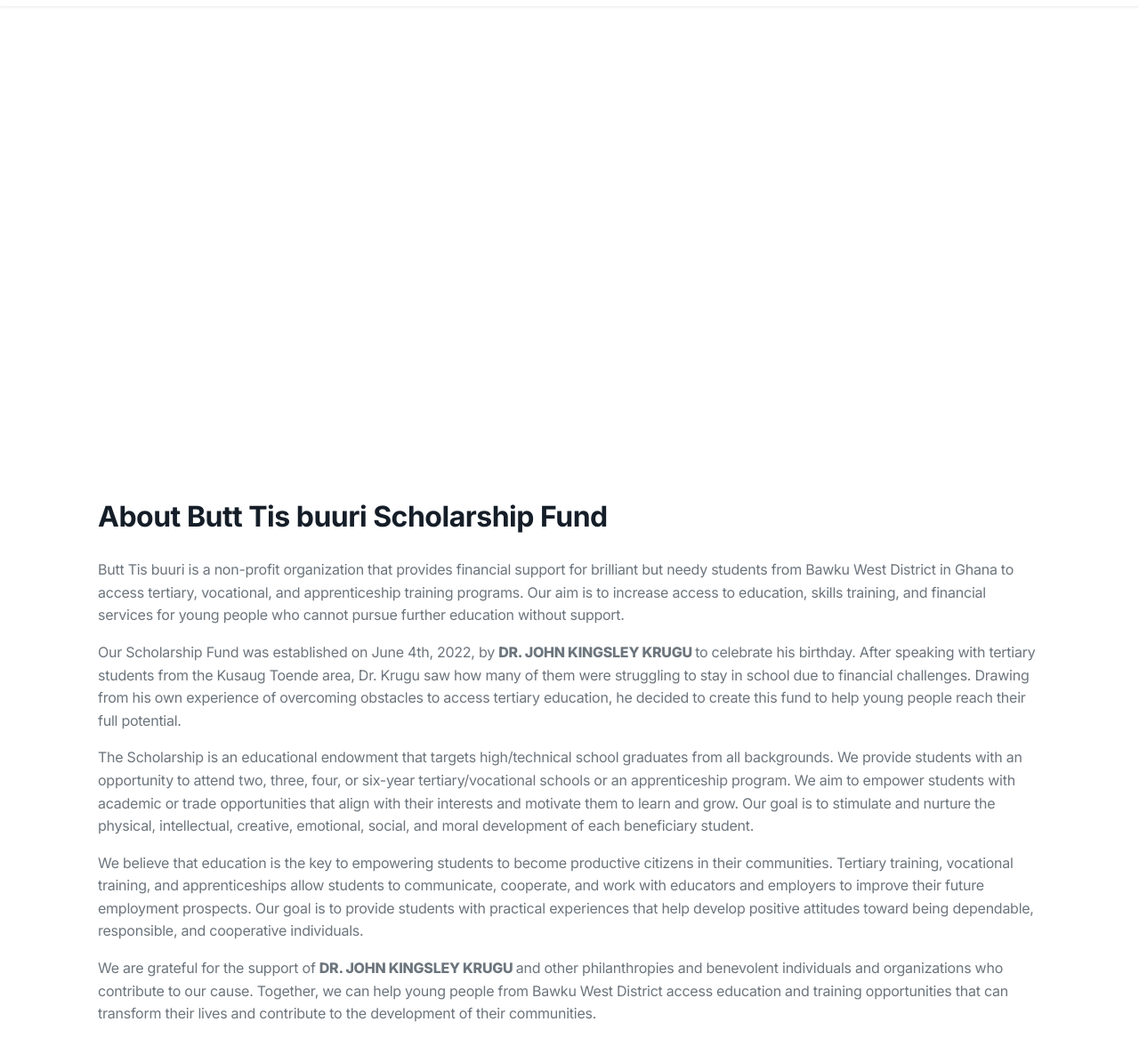
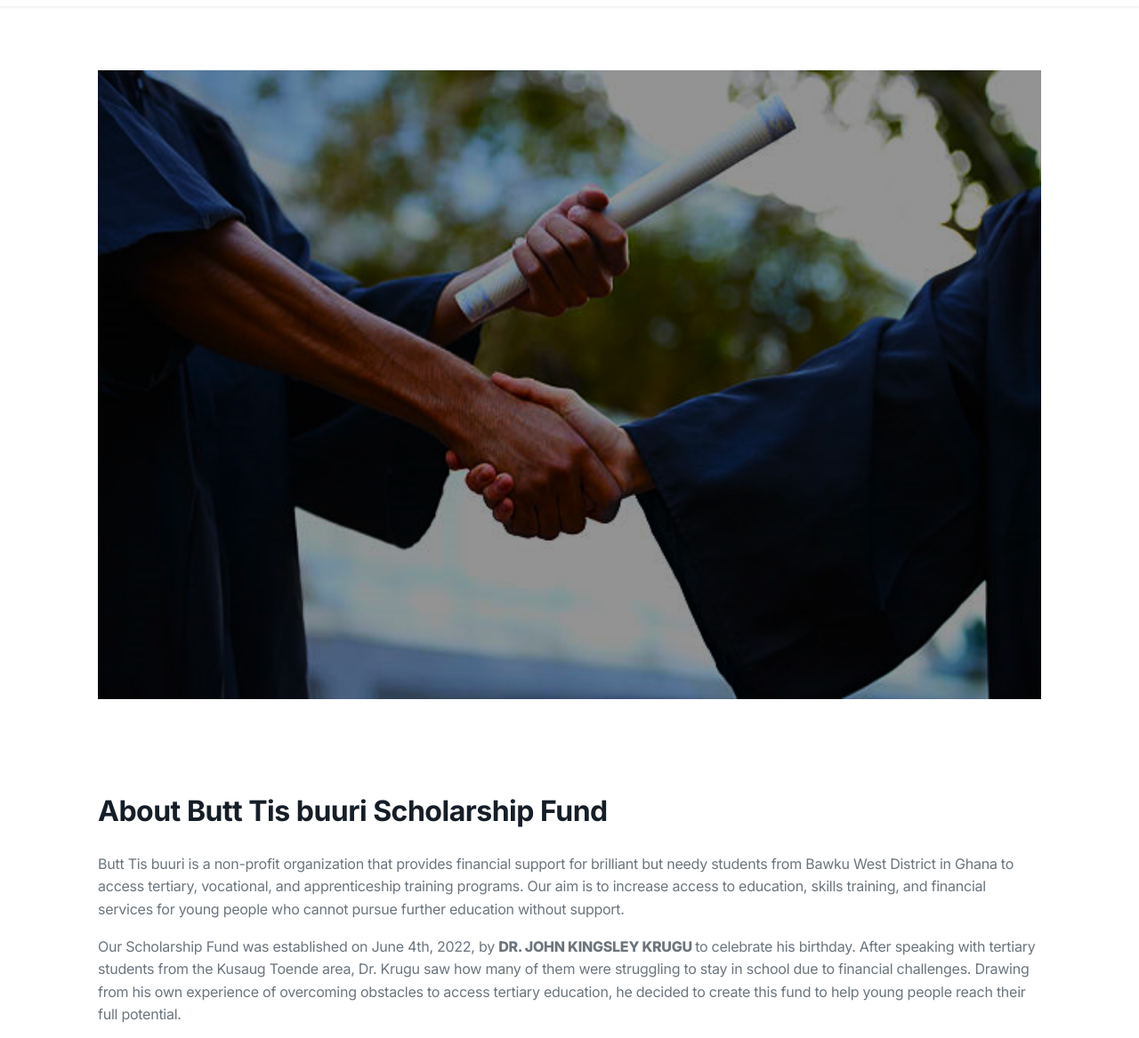
Before and after one commit to DevFreak-ui/scholar, a plain HTML site: page about.html in a window 1280 px wide. Shown: the part 95-1262 px from the top of the page at 89% size. Drawn offline with nearby package versions, Linux system fonts and the light colour scheme.

Commit message:
Image display fix - about pagee

```diff
--- a/about.html
+++ b/about.html
@@ -85,13 +85,12 @@
       <div class="row align-items-start">
 
         <div class="col-xl-12 col-lg-12 col-md-12 col-sm-12 col-12 px-6">
-            <div class="section-about-video" style="min-height: 60vh;">
-              <div class="about-img" style="background: url(./assets/images/new/bg13.jpg); background-size: cover; background-repeat: no-repeat; min-height: 335px; display: flex; justify-content: center;">
-              </div>
+            <div class="section-about-video" style="min-height: 26vh;">
+              <img src="./assets/images/new/bg.png" class="img-fluid w-100" alt="">
             </div>
         </div>
 
-        <div class="col-xl-12 col-lg-12 col-md-6 col-sm-12 col-12 px-6 mb-6 mb-lg-0">
+        <div class="col-xl-12 col-lg-12 col-md-6 col-sm-12 col-12 px-6 mb-6 mb-lg-0 py-6 py-lg-14">
             <div class="mb-4">
                 <!-- section title start-->
                 <h1>About Butt Tis buuri Scholarship Fund</h1>
```
